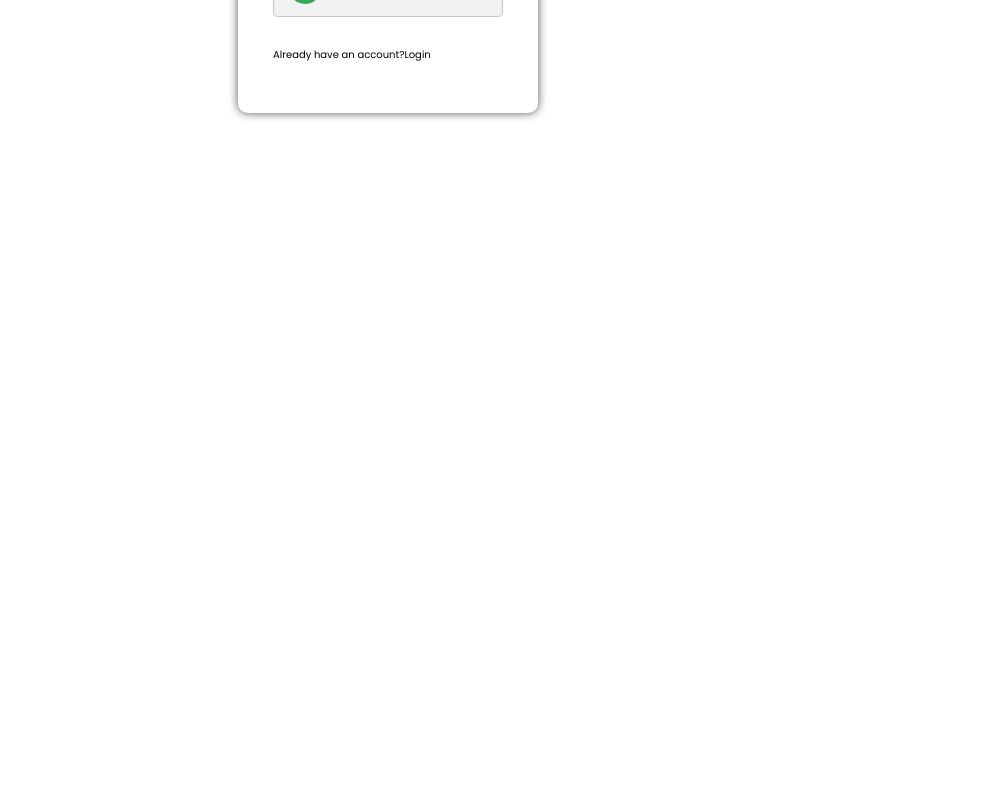
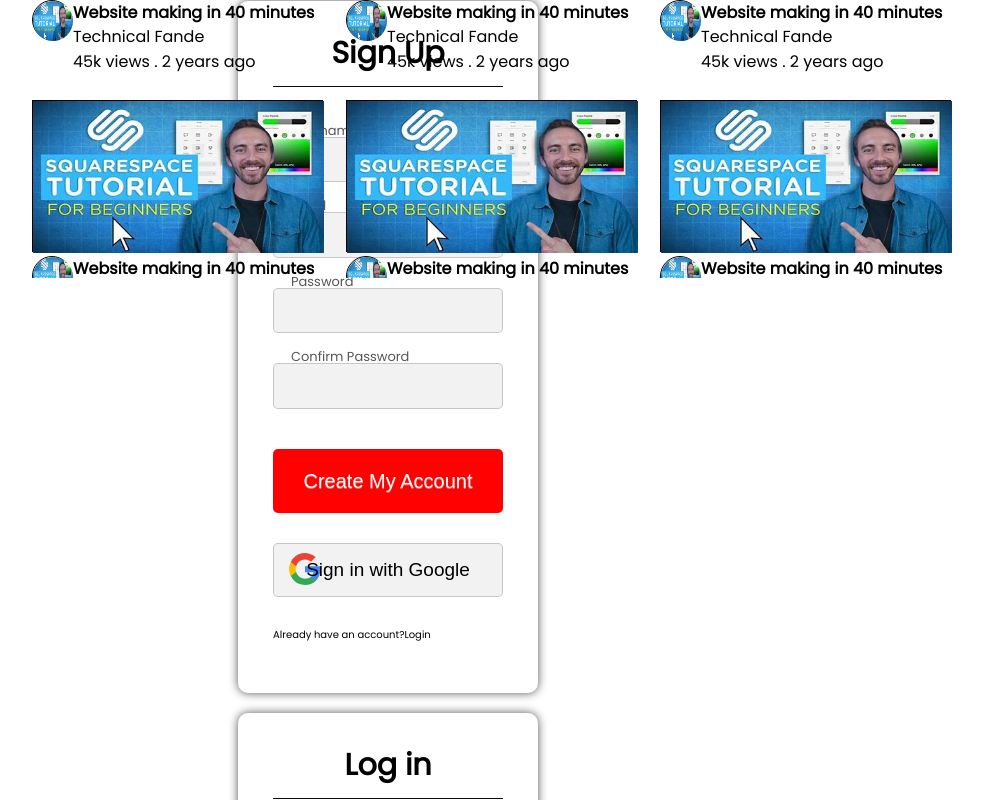
Before and after one commit to Developer-Us/Final-Year-Project, a React (Create React App) app: page / in a window 1280 px wide. Shown: the part 600-1400 px from the top of the page, without its empty margins (252-1235 px from the left). Before the commit the page ends 800 px from the top, so only its background shows below. Built offline with nearby package versions, Linux system fonts and the light colour scheme; a web font is replaced by a local one.

Commit message:
Update App.js

```diff
--- a/src/Components/App.js
+++ b/src/Components/App.js
@@ -8,6 +8,8 @@ function App() {
 
   return (
     <div className="App">
+    <Home/>
+    <Login/>
         <SignUp/>
     </div>
 
```
